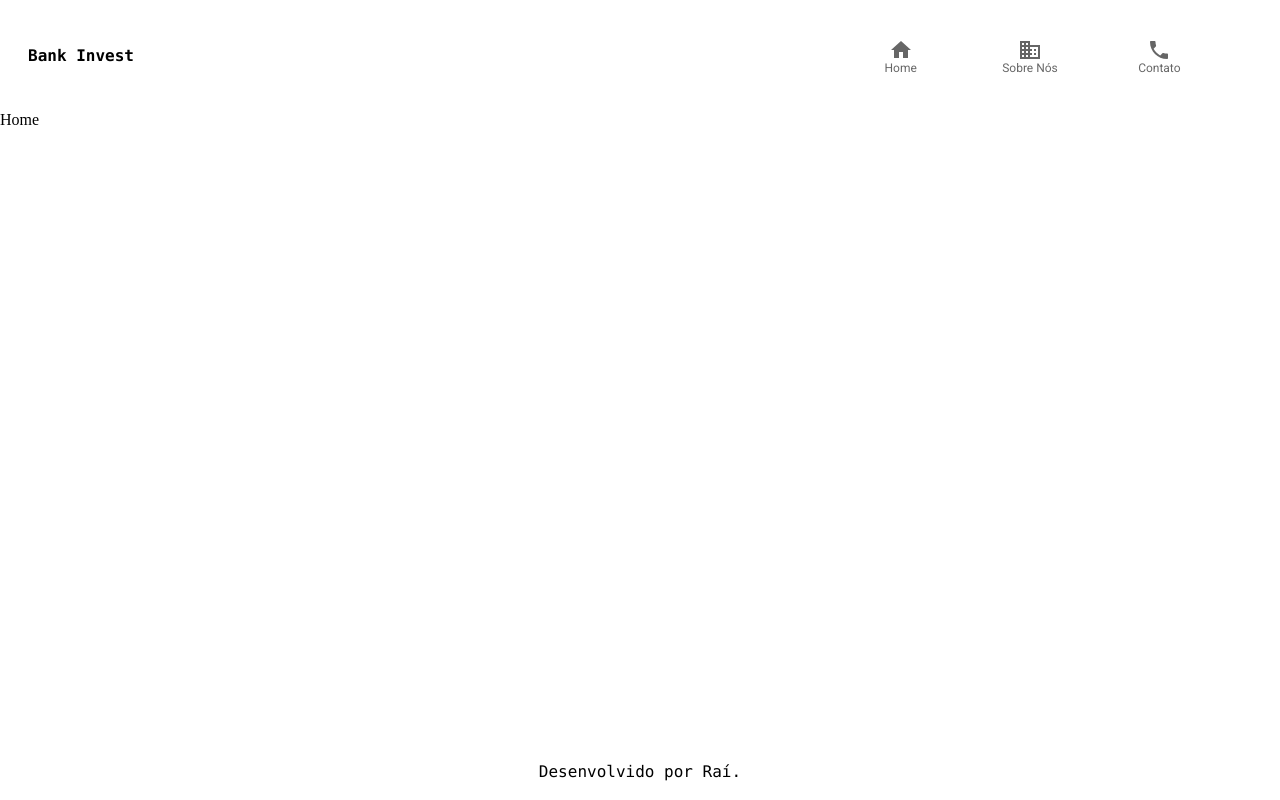
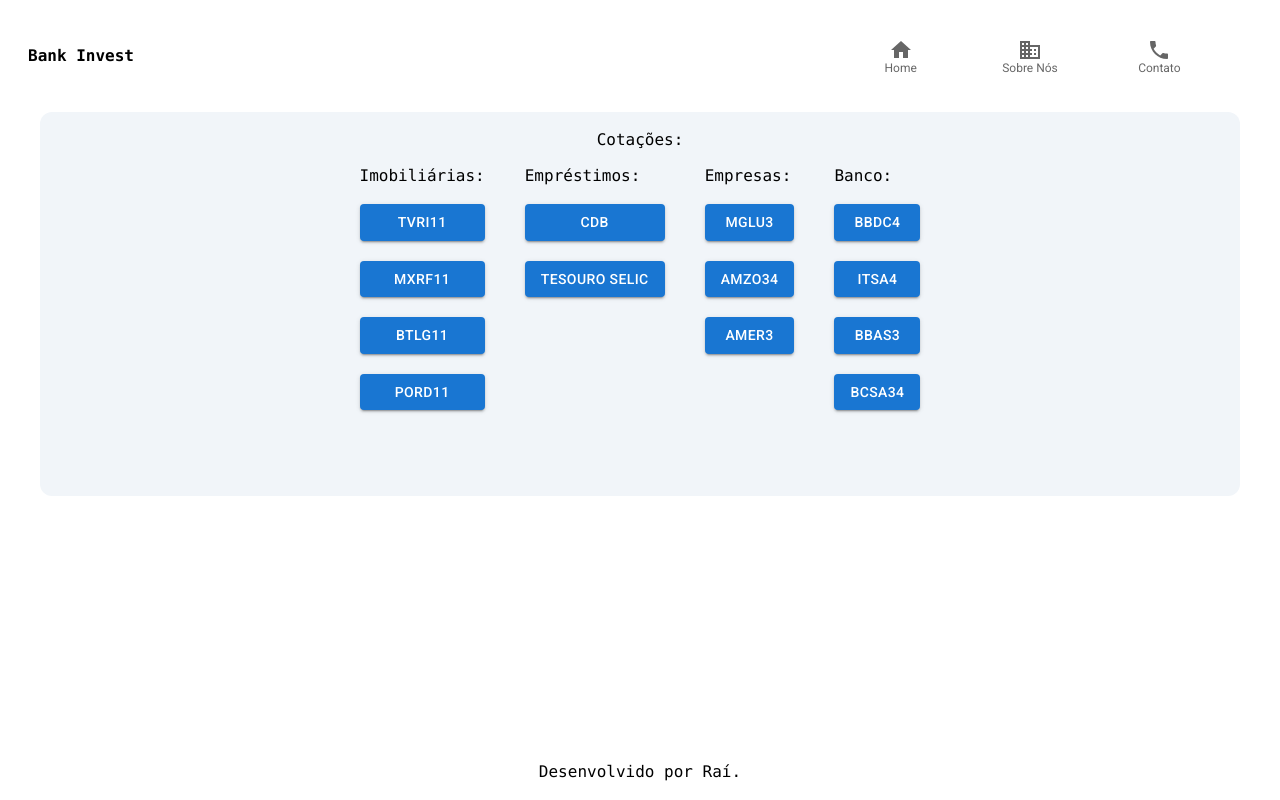
Before and after one commit to Raijoia/bank-invest, a React (Vite) app: page / in a window 1280 px wide. Built offline with nearby package versions, Linux system fonts and the light colour scheme.

Commit message:
bank(page): page home ok

```diff
--- a/src/components/PaginaPadrao/index.tsx
+++ b/src/components/PaginaPadrao/index.tsx
@@ -5,7 +5,7 @@
 
 const PaginaPadrao = () => {
   return (
-    <div className="scroll-smooth">
+    <div className="scroll-smooth h-screen">
       <NavBar />
       <Outlet />
       <Footer />
--- a/src/pages/Home/index.tsx
+++ b/src/pages/Home/index.tsx
@@ -1,5 +1,38 @@
+import { Box, Button } from '@mui/material';
+
 const Home = () => {
-  return <p>Home</p>;
+  return (
+    <Box className="flex flex-1 flex-col items-center gap-5 bg-slate-100 rounded-xl h-96 ml-10 mr-10">
+      <h2 className="font-mono pt-5">Cotações:</h2>
+      <Box className="flex gap-10">
+        <div className="flex flex-col gap-5">
+          <p className="font-mono">Imobiliárias:</p>
+          <Button variant="contained">TVRI11</Button>
+          <Button variant="contained">Mxrf11</Button>
+          <Button variant="contained">BTLG11</Button>
+          <Button variant="contained">PORD11</Button>
+        </div>
+        <div className="flex flex-col gap-5">
+          <p className="font-mono">Empréstimos:</p>
+          <Button variant="contained">CDB</Button>
+          <Button variant="contained">Tesouro Selic</Button>
+        </div>
+        <div className="flex flex-col gap-5">
+          <p className="font-mono">Empresas:</p>
+          <Button variant="contained">MGLU3</Button>
+          <Button variant="contained">AMZO34</Button>
+          <Button variant="contained">AMER3</Button>
+        </div>
+        <div className="flex flex-col gap-5">
+          <p className="font-mono">Banco:</p>
+          <Button variant="contained">BBDC4</Button>
+          <Button variant="contained">ITSA4</Button>
+          <Button variant="contained">BBAS3</Button>
+          <Button variant="contained">BCSA34</Button>
+        </div>
+      </Box>
+    </Box>
+  );
 };
 
 export default Home;
```
